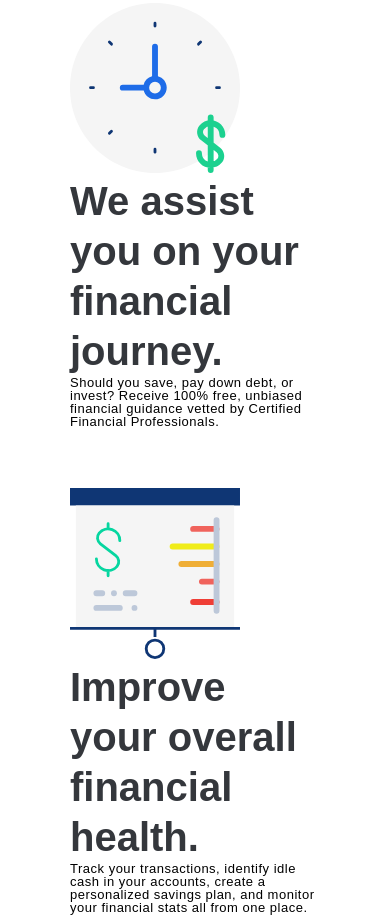
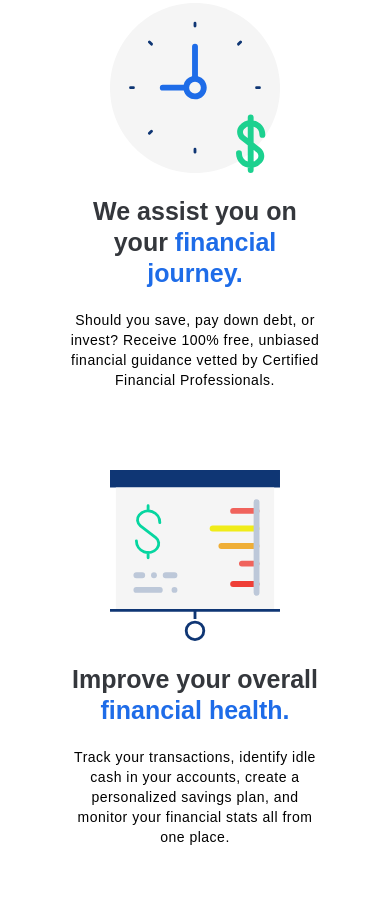
Before and after one commit to wutzui/numos_dev, a plain HTML site: page index.html in a window 390 px wide. Shown: the part 1026-1943 px from the top of the page. Drawn offline with nearby package versions, Linux system fonts and the light colour scheme; a script that the page names is missing.

Commit message:
fix css style for screen width 320

```diff
--- a/index.html
+++ b/index.html
@@ -119,24 +119,24 @@
         <div class="container">
             <div class="col-md-12">
                 <div class="container-fluid">
-                    <div class="row section-1-content">
+                    <div class="row section-1-content-m">
                         <img src="img/time-is-money.svg" class="time-is-money col-md-4">
-                        <div class="col-md-7 text-left">
-                            <h2>We assist you on your <br><span>financial journey.</span></h2>
+                        <div class="col-md-7">
+                            <h2>We assist you on your <span>financial journey.</span></h2>
                             <p>Should you save, pay down debt, or invest? Receive 100% free, unbiased financial guidance vetted by Certified Financial Professionals.</p>
                         </div>
                     </div>
-                    <div class="row section-1-content">
+                    <div class="row section-1-content-m">
                         <img src="img/financial-presentation.svg" class="financial-presentation col-md-4">
-                        <div class="col-md-7 text-right">
-                            <h2>Improve your overall <br><span>financial health.</span></h2>
+                        <div class="col-md-7">
+                            <h2>Improve your overall <span>financial health.</span></h2>
                             <p>Track your transactions, identify idle cash in your accounts, create a personalized savings plan, and monitor your financial stats all from one place.</p>
                         </div>
                     </div>
-                    <div class="row section-1-content">
+                    <div class="row section-1-content-m">
                         <img src="img/safebox.svg" class="safebox col-md-4">
-                        <div class="col-md-7 text-left">
-                            <h2>We keep your information <br><span>safe and secure.</span></h2>
+                        <div class="col-md-7">
+                            <h2>We keep your information <span>safe and secure.</span></h2>
                             <p> We use the same kind of encryption security that your bank does, so you can be sure your information is safe.</p>
                         </div>
                     </div>
--- a/sass/_index.scss
+++ b/sass/_index.scss
@@ -100,14 +100,9 @@
 // ============================================================================//
 .top-device-img { // iphone5: width-320px.
       display: block;
-}
-@media (min-width: 320px) {
-   .top-device-img {
       width: 260px;
       margin-top: 40px;
-   }
 }
-
 @media (min-width: $width-ipad) {
    .top-device-img {
       width: 368px;
@@ -143,15 +138,6 @@
    margin-top: 180px;
    display: none;
 }
-@media (min-width: 375px) {
-   .section-1 {
-   }
-}
-@media (min-width: 414px) {
-   .section-1 {
-   }
-}
-
 @media (min-width: $width-ipad) {
    .section-1 {
       display: block;
@@ -228,14 +214,48 @@
 }
 
 
-.section-1-mobile{
+// ============================================================================//
+// section 1 - mobile
+// ============================================================================//
+.section-1-mobile {
    margin-top: 100px;
    display: block;
+   text-align: center;
+   img {
+      width: 200px;
+   }
 }
+@media (min-width: 375px) {
+   .section-1-mobile {
+
+   }
+}
+
 @media (min-width: $width-ipad) {
    .section-1-mobile {
       display: none;
    }
+}
+
+.section-1-content-m {
+   text-align: center;
+   margin-bottom: 80px;
+      h2 {
+         font-size: 25px;
+         font-weight: bold;
+         line-height: 1.25;
+         text-align: center;
+         color: #34373c;
+         margin: 20px 0;
+      }
+      span {
+         color: #1e6ce8;
+      }
+      p {
+         font-size: 14px;
+         color: #000000;
+         line-height: 20px;
+      }
 }
 
 
--- a/sass/style.scss
+++ b/sass/style.scss
@@ -18,7 +18,7 @@ footer {
    margin: 0 auto;
    text-align: center;
    color: #ffffff;
-   bottom: -100px;
+   bottom: 0px;
    letter-spacing: 0.5px;
    background-image: url("blue-bg-2.svg");
    background-repeat: space;
@@ -272,6 +272,9 @@ footer {
 }
 
 .forms-field {
+   padding-top: 0px;
+}
+@media (min-width: $width-ipad) {
    padding-top: 40px;
 }
 
```
Also changed, not shown: css/style.css.
